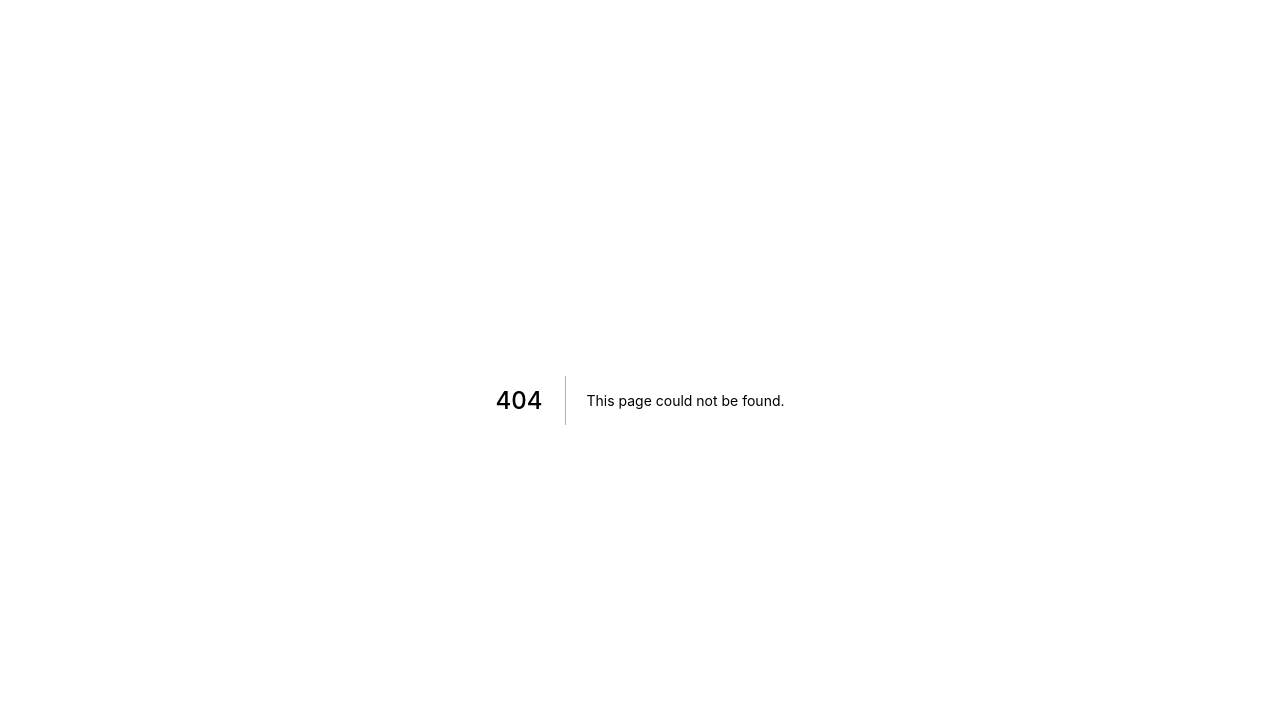
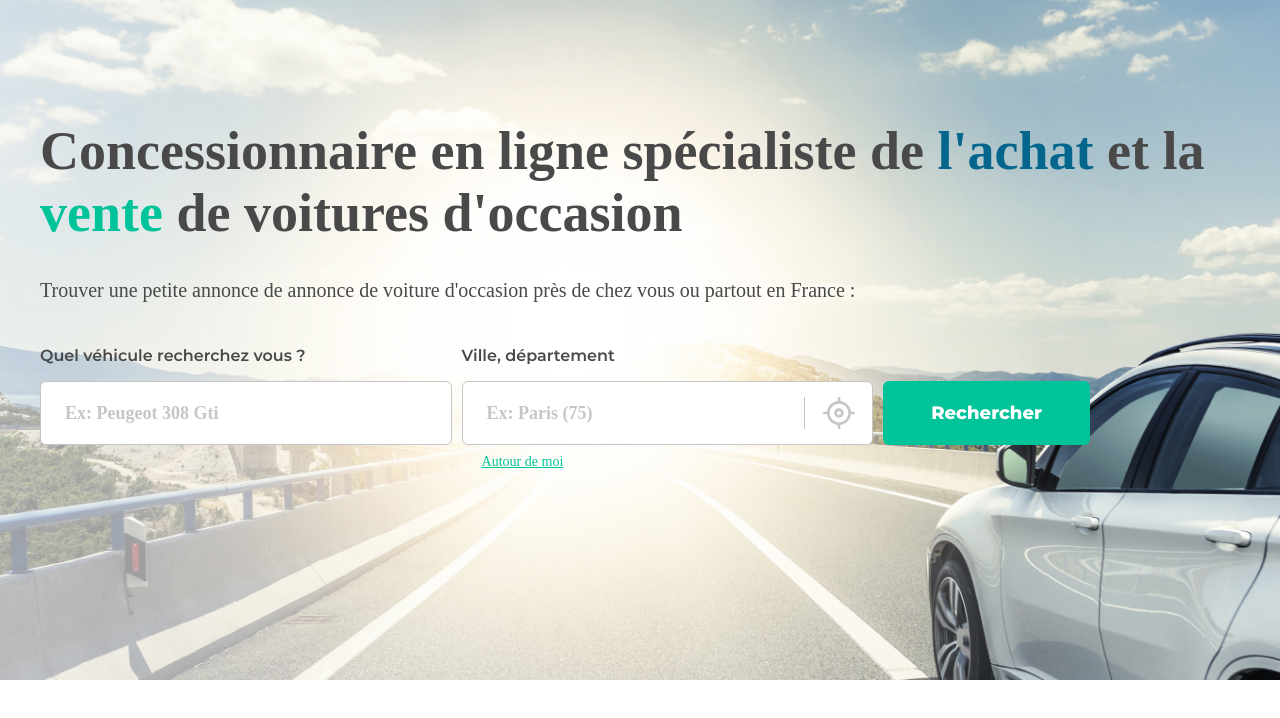
Before and after one commit to Artikodin/exo_reezocar, a Next.js app: page /HomePage/Banner in a window 1280 px wide. Before the commit this address had no page. Shown: the top 718 px of the page. Built offline with nearby package versions, Linux system fonts and the light colour scheme; a web font is replaced by a local one.

Commit message:
feat(Banner): Add banner section to home page

```diff
--- /dev/null
+++ b/pages/HomePage/Banner/index.js
@@ -0,0 +1,59 @@
+import Link from "next/link";
+import { useMediaQuery } from "react-responsive";
+
+import { Form, ButtonLink } from "../../../components";
+import {
+  Container,
+  Title,
+  Paragraphe,
+  Wrapper,
+  Strong,
+  StyledLink
+} from "./styles";
+
+const Banner = () => {
+  const isMobile = useMediaQuery({
+    query: "(max-width: 803px)"
+  });
+
+  return (
+    <Container>
+      <Wrapper>
+        <Title>
+          Concessionnaire en ligne spécialiste de{" "}
+          <Strong color="blue">l'achat</Strong> et la{" "}
+          <Strong color="green">vente</Strong> de voitures d'occasion
+        </Title>
+        <Paragraphe>
+          Trouver une petite annonce de annonce de voiture d'occasion près de
+          chez vous ou partout en France :
+        </Paragraphe>
+        <Form direction={isMobile ? "column" : "row"}>
+          <Form.Input
+            name="car"
+            title="Quel véhicule recherchez vous ?"
+            placeholder="Ex: Peugeot 308 Gti"
+          />
+          <Form.Input
+            name="adress"
+            title="Ville, département"
+            icon={<img src="/icons/gps.svg" alt="" />}
+            placeholder="Ex: Paris (75)"
+            annexe={
+              !isMobile && (
+                <Link href="/autour-de-moi">
+                  <StyledLink>Autour de moi</StyledLink>
+                </Link>
+              )
+            }
+          />
+          <ButtonLink size="big" type="submit">
+            Rechercher
+          </ButtonLink>
+        </Form>
+      </Wrapper>
+    </Container>
+  );
+};
+
+export default Banner;
--- /dev/null
+++ b/pages/HomePage/Banner/styles.js
@@ -0,0 +1,54 @@
+import styled from "styled-components";
+
+export const Container = styled.section`
+  min-height: 85vh;
+  padding: 120px 0;
+  box-sizing: border-box;
+
+  background-size: cover;
+  background-image: url("/images/banner_bg.jpg");
+  background-repeat: no-repeat;
+
+  @media (max-width: 803px) {
+    padding: 44px 0;
+  }
+`;
+
+export const Wrapper = styled.div`
+  margin: auto;
+  padding: 0 22px;
+  width: min(100%, 1244px);
+  box-sizing: border-box;
+`;
+
+export const Title = styled.h1`
+  font-family: montserrat;
+  font-size: 5.4rem;
+  font-weight: 700;
+  color: var(--dark-grey);
+
+  margin: 0 0 35px 0;
+`;
+
+export const Paragraphe = styled.p`
+  font-family: montserrat;
+  font-size: 2rem;
+  font-weight: 500;
+  color: var(--dark-grey);
+
+  margin: 0 0 44px 0;
+`;
+
+export const Strong = styled.strong`
+  color: ${({ color }) => (color === "green" ? "var(--green)" : "var(--blue)")};
+`;
+
+export const StyledLink = styled.a`
+  font-family: montserrat;
+  font-size: 1.4rem;
+  font-weight: 400;
+  text-decoration: underline;
+  color: var(--green);
+
+  cursor: pointer;
+`;
```
